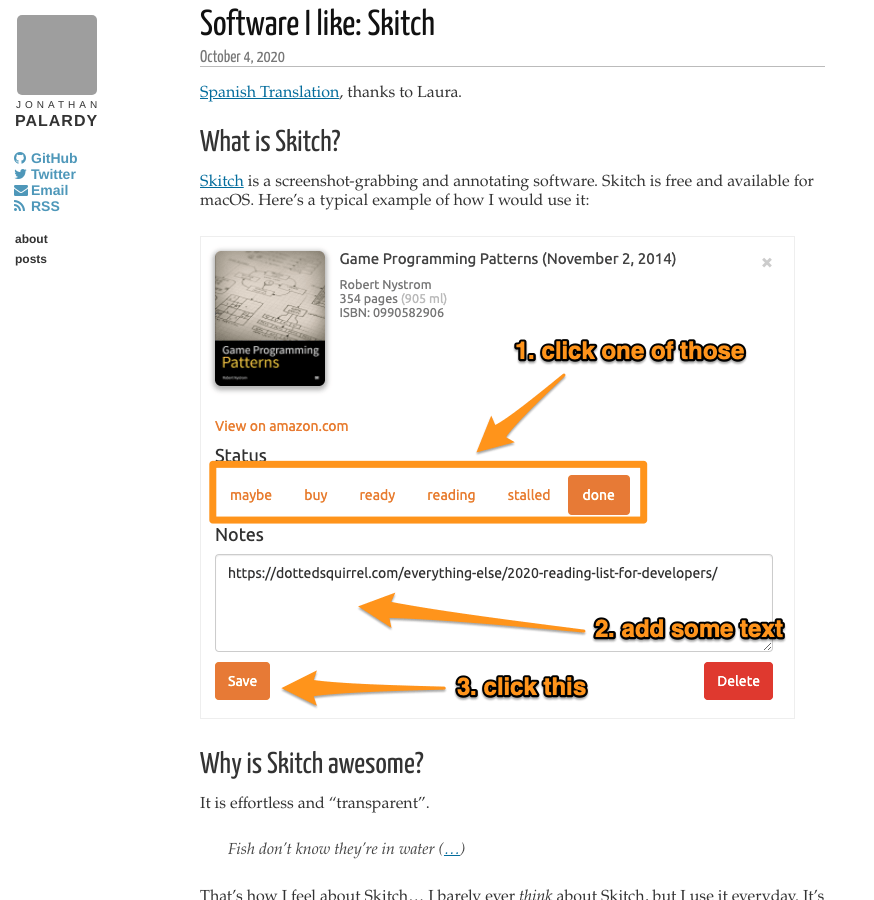
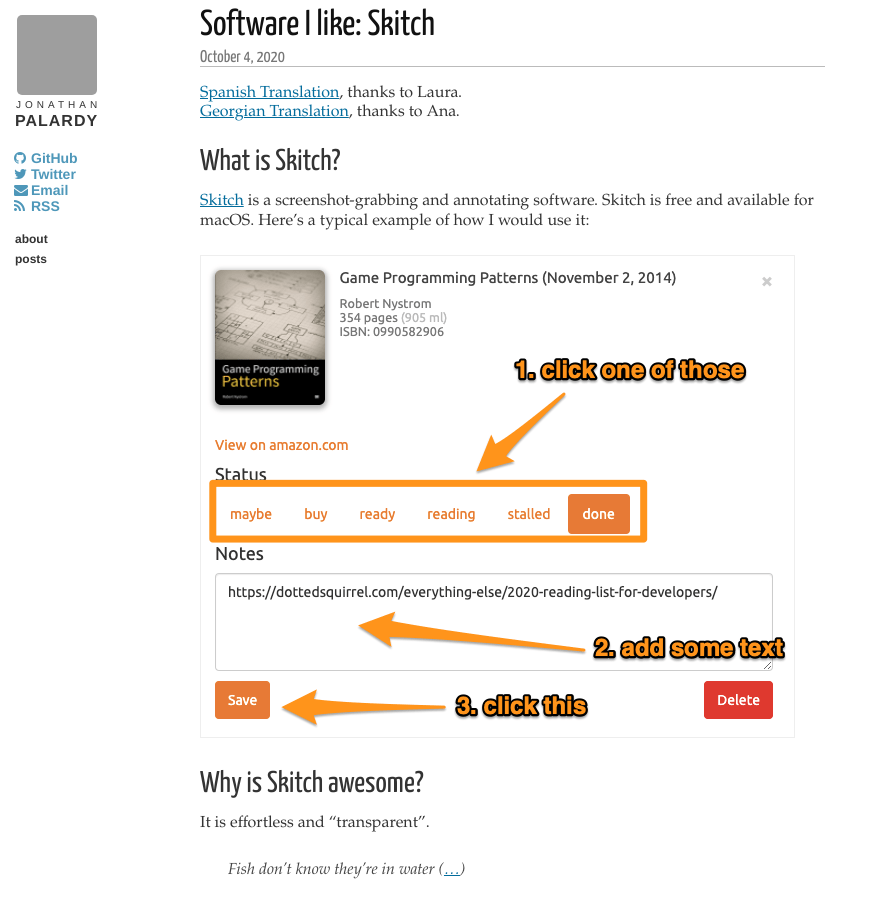
Before and after one commit to jpalardy/jpalardy.github.io, a Jekyll site: the page built from _posts/2020-10-04-software-i-like-skitch.markdown, in a window 1280 px wide and 900 px high. Shown: the whole window, without its empty margins (0-874 px from the left). Built offline with Jekyll 4.4.1, drawn with Linux system fonts in a browser that asks for light colours; comment, search, counter and statistics services are not loaded; grey boxes are pictures that could not be loaded.

Commit message:
Add Georgian translation link to "Software I like: Skitch"

```diff
--- a/_posts/2020-10-04-software-i-like-skitch.markdown
+++ b/_posts/2020-10-04-software-i-like-skitch.markdown
@@ -5,6 +5,7 @@
 ---
 
 [Spanish Translation](https://expereb.com/software-que-me-gusta-skitch/), thanks to Laura.
+[Georgian Translation](http://lpacode.com/software-i-like-skitch/), thanks to Ana.
 
 ## What is Skitch?
 
```
